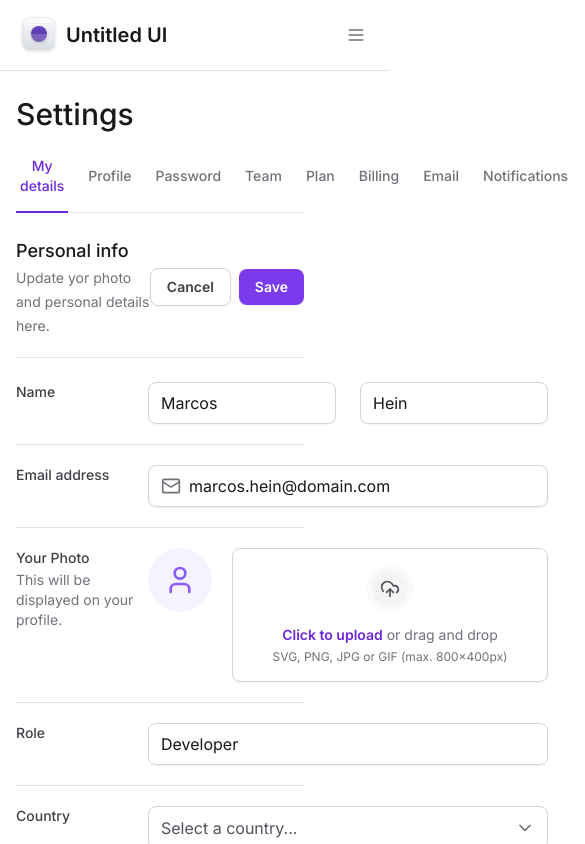
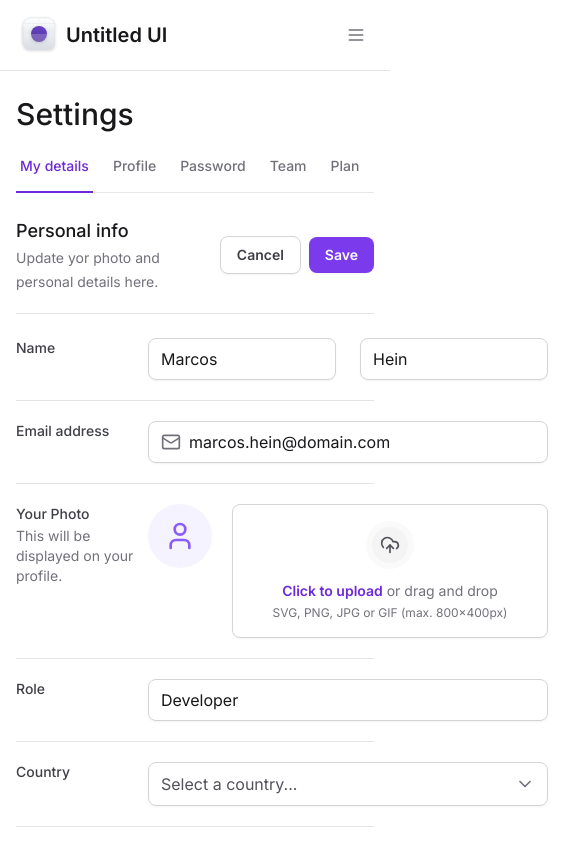
Before and after one commit to marcos-hein/tailwind-next, a Next.js app: page / in a window 390 px wide. Shown: the top 844 px of the page, 585 px wide, since content can reach past the window. Built offline with nearby package versions, Linux system fonts and the light colour scheme.

Commit message:
feat: responsive tabs

```diff
--- a/package.json
+++ b/package.json
@@ -11,6 +11,7 @@
   "dependencies": {
     "@formkit/auto-animate": "^0.8.1",
     "@radix-ui/react-collapsible": "^1.0.3",
+    "@radix-ui/react-scroll-area": "^1.0.5",
     "@radix-ui/react-select": "^2.0.0",
     "@radix-ui/react-tabs": "^1.0.4",
     "framer-motion": "^10.16.4",
--- a/src/app/layout.tsx
+++ b/src/app/layout.tsx
@@ -18,9 +18,9 @@
   return (
     <html lang="en">
       <body className={inter.className}>
-        <div className="grid min-h-screen grid-cols-app">
+        <div className="min-h-screen lg:grid lg:grid-cols-app">
           <Sidebar />
-          <main className="px-4 pb-12 pt-24 lg:col-start-2 lg:px-8 lg:pt-8">
+          <main className="max-w-[100vw] px-4 pb-12 pt-24 lg:col-start-2 lg:px-8 lg:pt-8">
             {children}
           </main>
         </div>
--- a/src/components/SettingsTabs/TabItem.tsx
+++ b/src/components/SettingsTabs/TabItem.tsx
@@ -13,7 +13,7 @@
       value={value}
       className="gorup relative px-1 pb-4 text-sm font-medium text-zinc-500 outline-none hover:text-zinc-700 data-[state=active]:text-violet-700"
     >
-      <span className="rounded group-focus-visible:ring-2 group-focus-visible:ring-violet-400 group-focus-visible:ring-offset-4">
+      <span className="whitespace-nowrap rounded group-focus-visible:ring-2 group-focus-visible:ring-violet-400 group-focus-visible:ring-offset-4">
         {title}
       </span>
 
--- a/src/components/SettingsTabs/index.tsx
+++ b/src/components/SettingsTabs/index.tsx
@@ -3,11 +3,14 @@
 import * as Tabs from '@radix-ui/react-tabs'
 import { TabItem } from './TabItem'
 import { useState } from 'react'
+import * as ScrollArea from '@radix-ui/react-scroll-area'
 
 export function SettingsTabs() {
   const [currentTab, setCurrentTab] = useState('tab1')
   return (
     <Tabs.Root value={currentTab} onValueChange={setCurrentTab}>
+      <ScrollArea.Root>
+        <ScrollArea.Viewport className="w-full overflow-x-scroll">
           <Tabs.List className="border-zinc200 mt-6 flex w-full items-center gap-4 border-b">
             <TabItem
               value="tab1"
@@ -24,8 +27,16 @@
               title="Password"
               isSelected={currentTab === 'tab3'}
             />
-        <TabItem value="tab4" title="Team" isSelected={currentTab === 'tab4'} />
-        <TabItem value="tab5" title="Plan" isSelected={currentTab === 'tab5'} />
+            <TabItem
+              value="tab4"
+              title="Team"
+              isSelected={currentTab === 'tab4'}
+            />
+            <TabItem
+              value="tab5"
+              title="Plan"
+              isSelected={currentTab === 'tab5'}
+            />
             <TabItem
               value="tab6"
               title="Billing"
@@ -52,6 +63,15 @@
               isSelected={currentTab === 'tab10'}
             />
           </Tabs.List>
+        </ScrollArea.Viewport>
+
+        <ScrollArea.Scrollbar
+          className="flex h-0.5 translate-y-1.5 touch-none select-none flex-col bg-zinc-100"
+          orientation="horizontal"
+        >
+          <ScrollArea.Thumb className="relative flex-1 rounded-lg bg-zinc-300" />
+        </ScrollArea.Scrollbar>
+      </ScrollArea.Root>
     </Tabs.Root>
   )
 }
```
Also changed, not shown: 1 other file (tests, documents, lock files or other folders). Lines whose indentation alone changed are shown as unchanged.
